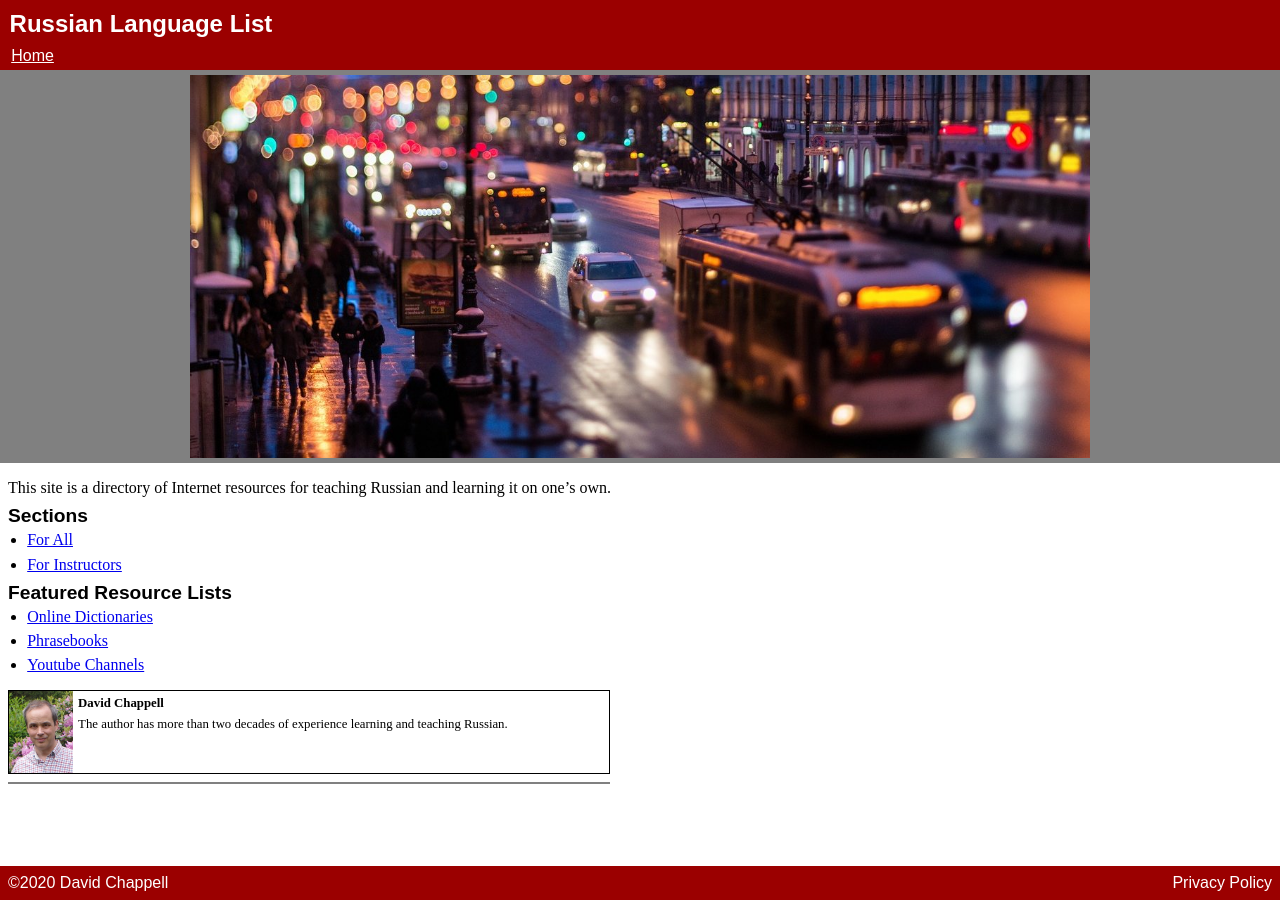
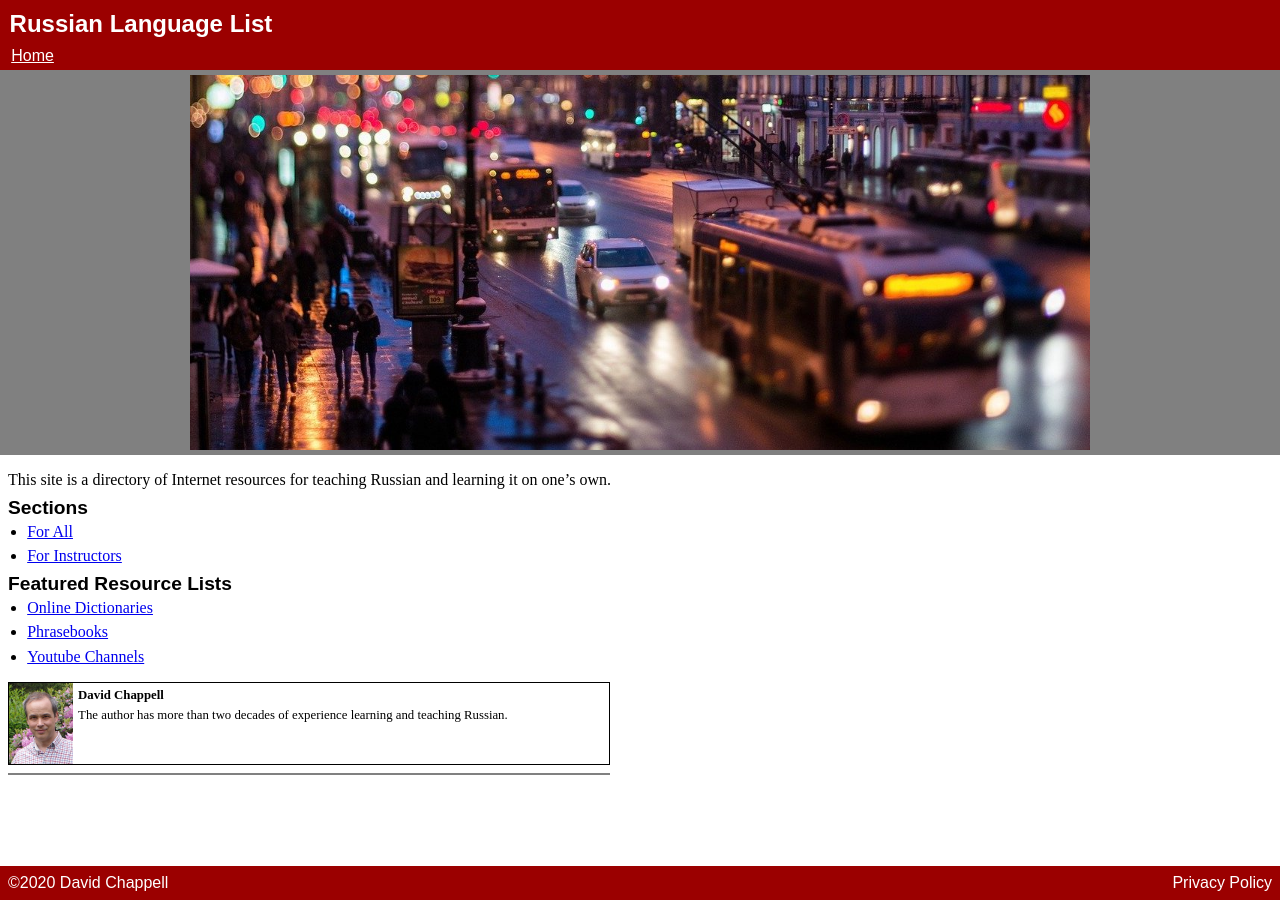
Before and after one commit to david672orford/russian-language-list, a Jekyll site: the page built from index.md, in a window 1280 px wide. Built offline with Jekyll 4.4.1, drawn with Linux system fonts in a browser that asks for light colours; our own code applies the rules of GitHub Pages for plain Markdown files.

Commit message:
title image dimensions set to 1200x500

```diff
--- a/index.md
+++ b/index.md
@@ -1,5 +1,5 @@
 ---
-title_img: assets/images/petersburg.jpg
+title_img: assets/images/petersburg-1200x500.jpg
 title_alt: A scene in St. Petersburg at night with pedestrians and a trolleybuses
 ---
 This site is a directory of Internet resources for teaching Russian
```
Also changed, not shown: assets/images/petersburg-1200x500.jpg (added), assets/images/petersburg.jpg (deleted).
